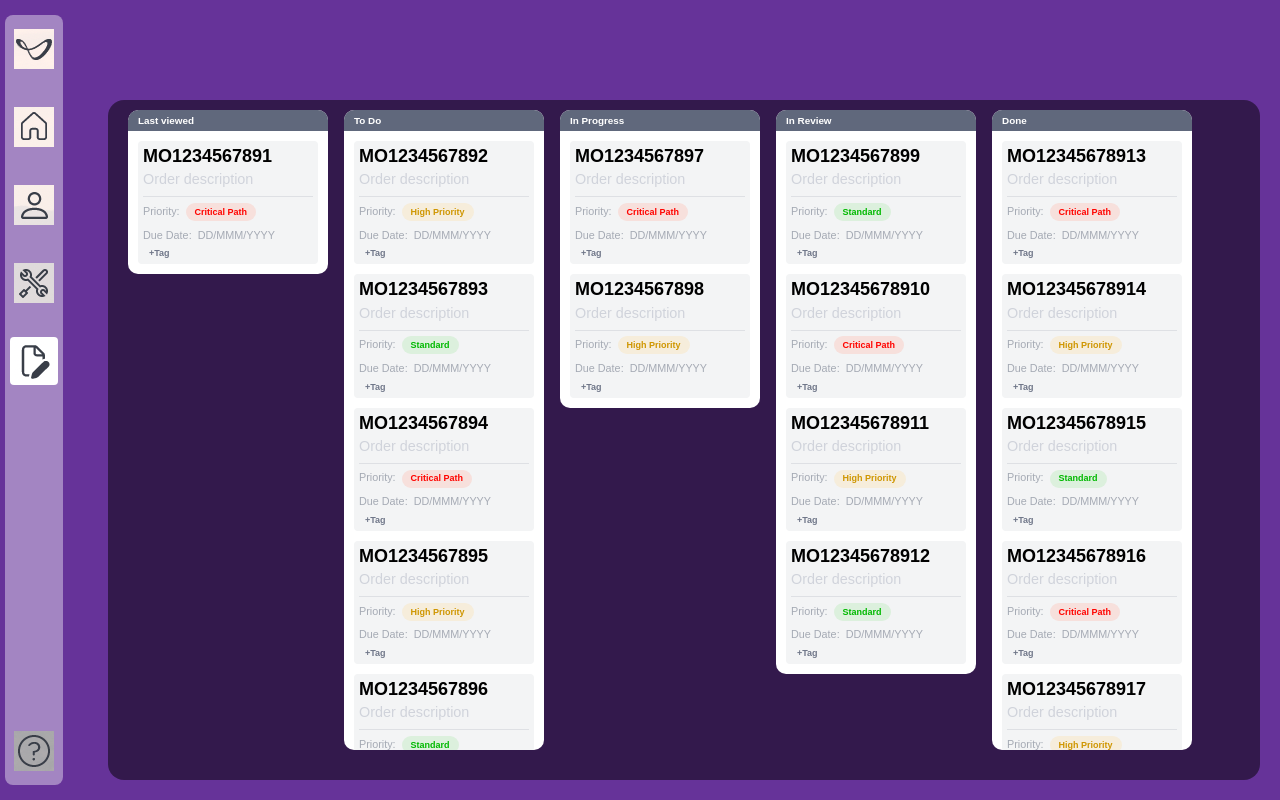
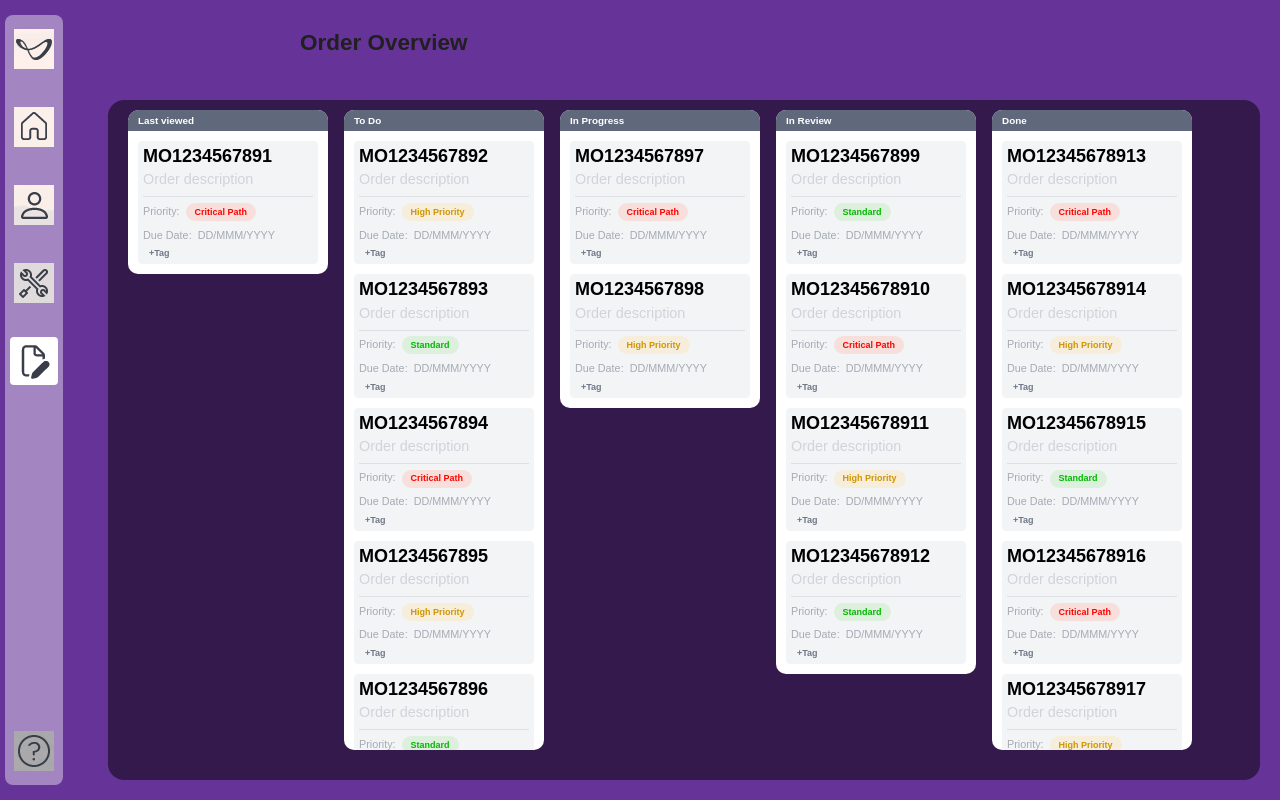
Before and after one commit to webbower/joby, a Next.js app: page / in a window 1280 px wide. Built offline with nearby package versions, Linux system fonts and the light colour scheme.

Commit message:
Add page title

```diff
--- a/src/screens/Home/Home.module.scss
+++ b/src/screens/Home/Home.module.scss
@@ -8,6 +8,14 @@
 	top: 15px;
 	left: 5px;
 	bottom: 15px;
+}
+
+.pageTitle {
+	position: absolute;
+	top: 30px;
+	left: 300px;
+	color: #202020;
+	font-size: 1.25rem;
 }
 
 .kanbanWindow {
--- a/src/screens/Home/Home.tsx
+++ b/src/screens/Home/Home.tsx
@@ -23,6 +23,8 @@ type HomeProps = {
 
 export const Home = ({ productDetailsModalIsVisible, showModal, closeModal }: HomeProps) => (
 	<>
+		<h1 className={css.pageTitle}>Order Overview</h1>
+
 		<MenuBar label="App Menu" className={css.appsMenu}>
 			<MenuBarAction action="#" label="Dashboard" icon="joby" />
 			<MenuBarAction action="#" label="Home" icon="home" />
```
